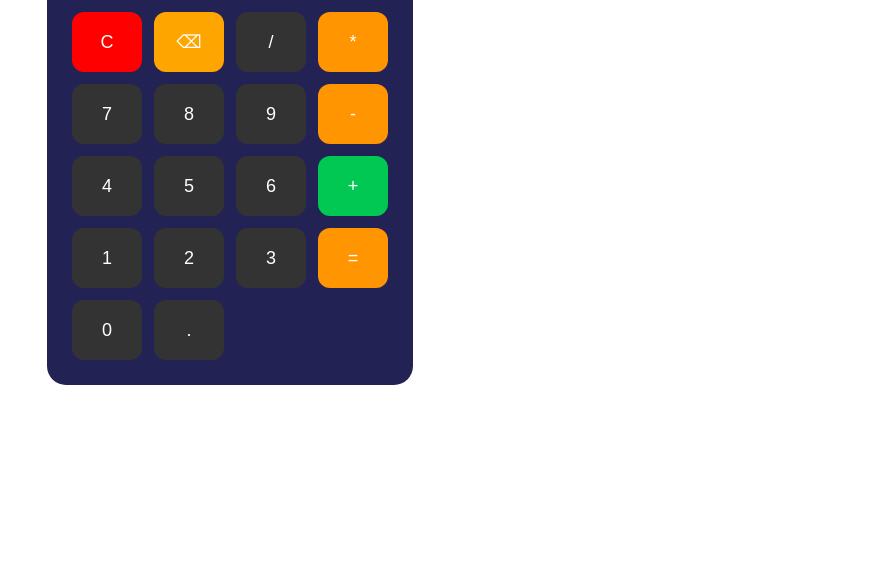
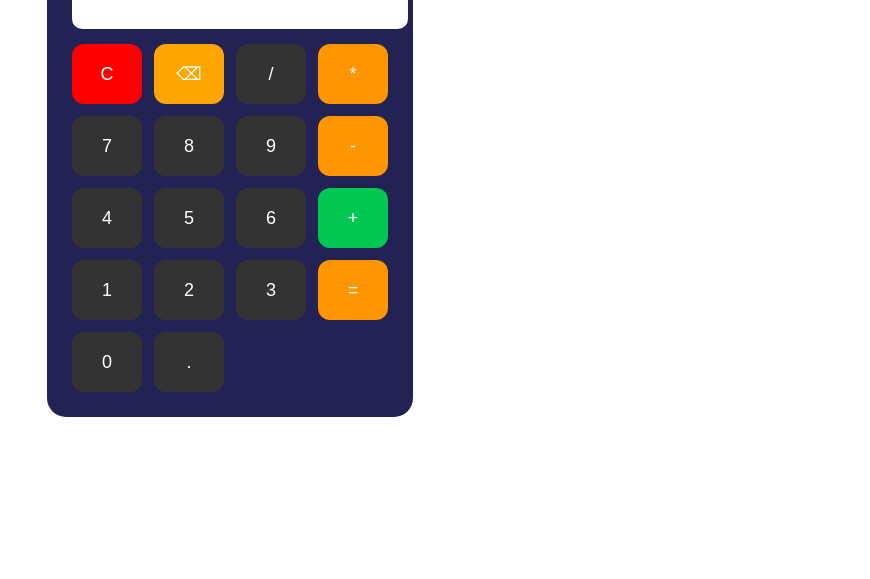
Before and after one commit to shrivastavakartikey794-dot/Calculator, a plain HTML site: page index.html in a window 1280 px wide. Shown: the part 301-880 px from the top of the page, without its empty margins (410-1280 px from the left). Before the commit the page ends 816 px from the top, so only its background shows below. Drawn offline with Linux system fonts and the light colour scheme.

Commit message:
change for color

```diff
--- a/style.css
+++ b/style.css
@@ -1,9 +1,9 @@
 body {
-    background-color: linear-gradient(135deg, #1f1c2c, #928dab);
+    background-color: linear-gradient(135deg, #1f1c7c, #928dab);
     display: flex;
     justify-content: center;
     align-items: center;
-    height: 100vh;
+    height: 108vh;
     font-family: Arial, sans-serif;
     position: relative;
 }
```
